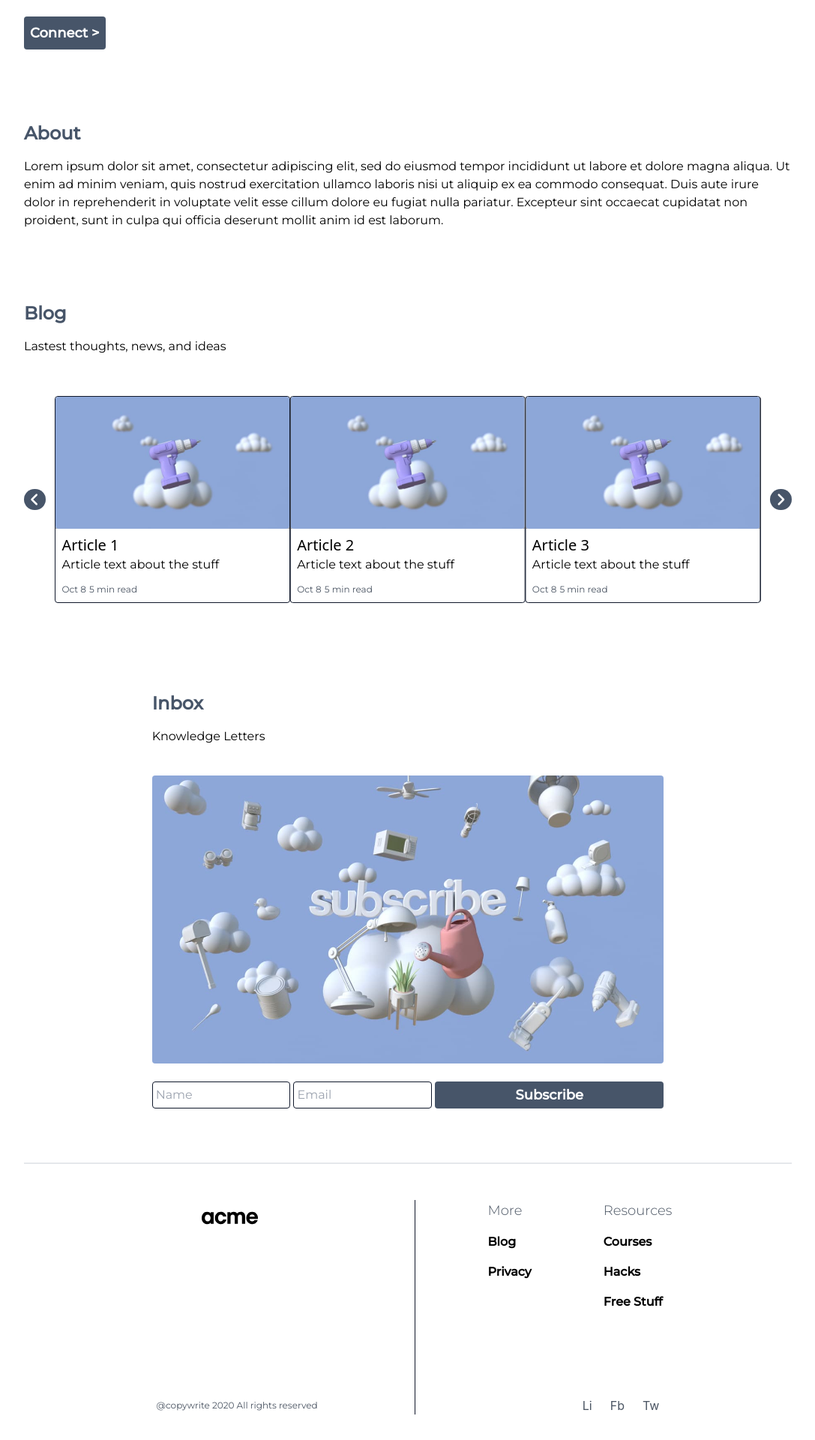
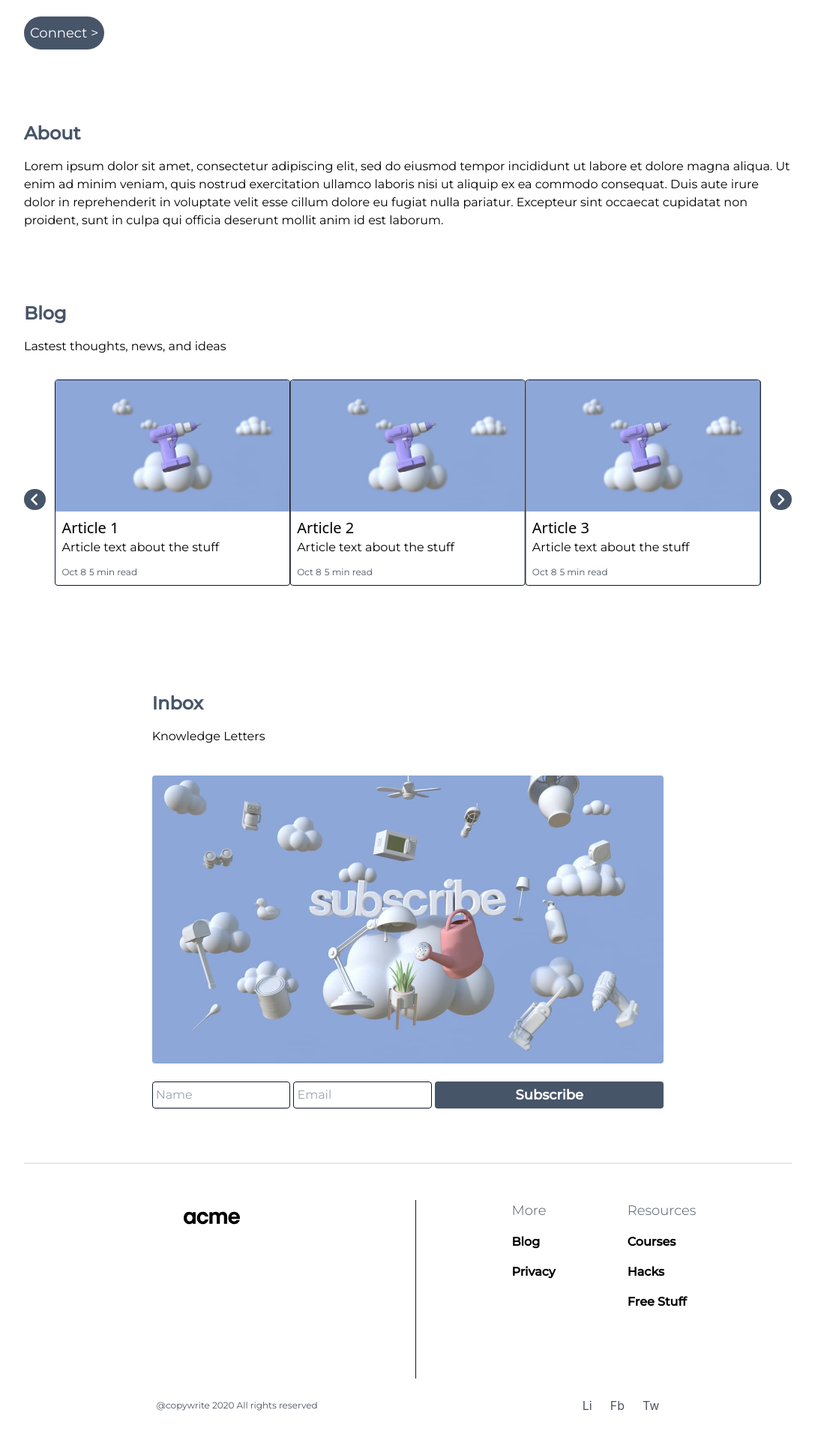
Before and after one commit to Bgallag5/acme, a Next.js app: page /home in a window 1280 px wide. Shown: the part 514-2434 px from the top of the page at 75% size, without its empty margins (96-1183 px from the left). Built offline with nearby package versions, Linux system fonts and the light colour scheme; a web font is replaced by a local one.

Commit message:
footer media

```diff
--- a/components/Footer.js
+++ b/components/Footer.js
@@ -3,8 +3,8 @@ import Image from "next/image";
 
 export default function Footer() {
   return (
-    <div className="relative flex md:flex-row  sm:flex-col gap-5 !h-96 pb-12 mt-12 border-grey border-t-[2px]">
-      <div className=" w-1/2 mt-12 pl-12 flex justify-center ">
+    <div className="relative flex md:flex-row  sm:flex-col gap-5 md:!h-96 sm:!h-full pb-12 mt-12 border-grey border-t-[2px]">
+      <div className=" w-1/2 mt-12  flex justify-center sm:pl-0 sm:w-full">
         <a href="#" aria-label="home page" className="bg-white h-12 rounded-full p-2 text-center flex items-center">
           <Image
             width={75}
@@ -15,7 +15,7 @@ export default function Footer() {
         </a>
       </div>
 
-      <div className=" w-1/2 mt-12 pl-24 flex flex-row gap-24 justify-start border-slate-900 dark:border-white sm:border-t-[1px] sm:border-l-0 md:border-l-[1px] md:border-t-0">
+      <div className="w-1/2 sm:w-full sm:my-12 sm:py-6 md:py-0 flex flex-row gap-24 justify-center border-slate-900 dark:border-white sm:border-t-[1px] sm:border-l-0 md:border-l-[1px] md:border-t-0">
         <ul className="flex flex-col gap-4 text-footer">
           <p className="text-light">More</p>
           <li>Blog</li>
@@ -28,7 +28,7 @@ export default function Footer() {
           <li>Free Stuff</li>
         </ul>
       </div>
-      <div className="absolute bottom-0 left-0 flex flex-row pb-12 justify-between w-full">
+      <div className="sm:w-full md:absolute sm:relative dark:bg-slate-900  bottom-0 left-0 flex flex-row pb-12">
           <p className="text-tiny dark:text-slate-100 m-auto">@copywrite 2020 All rights reserved</p>
           <div className="flex flex-row gap-6 text-gray-600 m-auto dark:text-slate-100">
               <p>Li</p>
--- a/components/RecentArticles/Article.js
+++ b/components/RecentArticles/Article.js
@@ -4,7 +4,7 @@ import Image from 'next/image';
 export default function Article(props) {
   const {title} = props
   return (
-    <div className='recent__article transform duration-300 absolute top-auto left-0 w-1/3 flex-1 m-auto h-auto flex flex-col text-left border border-slate-900 dark:bg-white rounded'>
+    <div className='recent__article transform duration-300 absolute top-auto left-0 w-1/3 m-auto h-auto flex flex-col text-left border border-slate-900 dark:bg-white rounded'>
         <Image className='rounded shadow-lg shadow-black' src={require('../../assets/images/blog-1.jpg')} alt="blog post" />
         <div className='p-2 flex flex-col'>
         <h2 className='blog-title'>{title} </h2>
--- a/components/RecentArticles/RecentArticles.js
+++ b/components/RecentArticles/RecentArticles.js
@@ -47,9 +47,9 @@ export default function RecentArticles() {
         <h1 className="text-header">Blog</h1>
         <p className="text-regular">Lastest thoughts, news, and ideas</p>
       </div>
-      <div className="flex mt-8 w-full flex-row gap-3 justify-center text-left ">
+      <div className="flex mt-8 w-full flex-row  gap-3 justify-center text-left ">
         <button className="slider__btn" onClick={() => handleSliderBtn("left")}><FontAwesomeIcon icon={faAngleLeft} /> </button>
-        <div className="relative w-full h-80 flex overflow-x-hidden items-center flex-row gap-3">
+        <div className="relative w-full h-80 flex overflow-x-hidden items-center flex-row sm:flex-col gap-3">
           <Article title={"Article 1"} />
           <Article title={"Article 2"} />
           <Article title={"Article 3"} />
--- a/styles/components/_button.scss
+++ b/styles/components/_button.scss
@@ -11,7 +11,7 @@
     }
 
     .btn-connect{
-        @apply  p-2 mt-6 font-bold;
+        @apply  p-2 mt-6 rounded-full;
     }
 
     .slider__btn{
--- a/styles/style.css
+++ b/styles/style.css
@@ -75,7 +75,7 @@ a {
     @apply w-2/3 font-bold;
   }
   .btn-connect {
-    @apply p-2 mt-6 font-bold;
+    @apply p-2 mt-6 rounded-full;
   }
   .slider__btn {
     @apply text-xl text-white dark:text-slate-700 h-full w-8 m-auto rounded-full bg-slate-600 dark:bg-slate-300;
```
